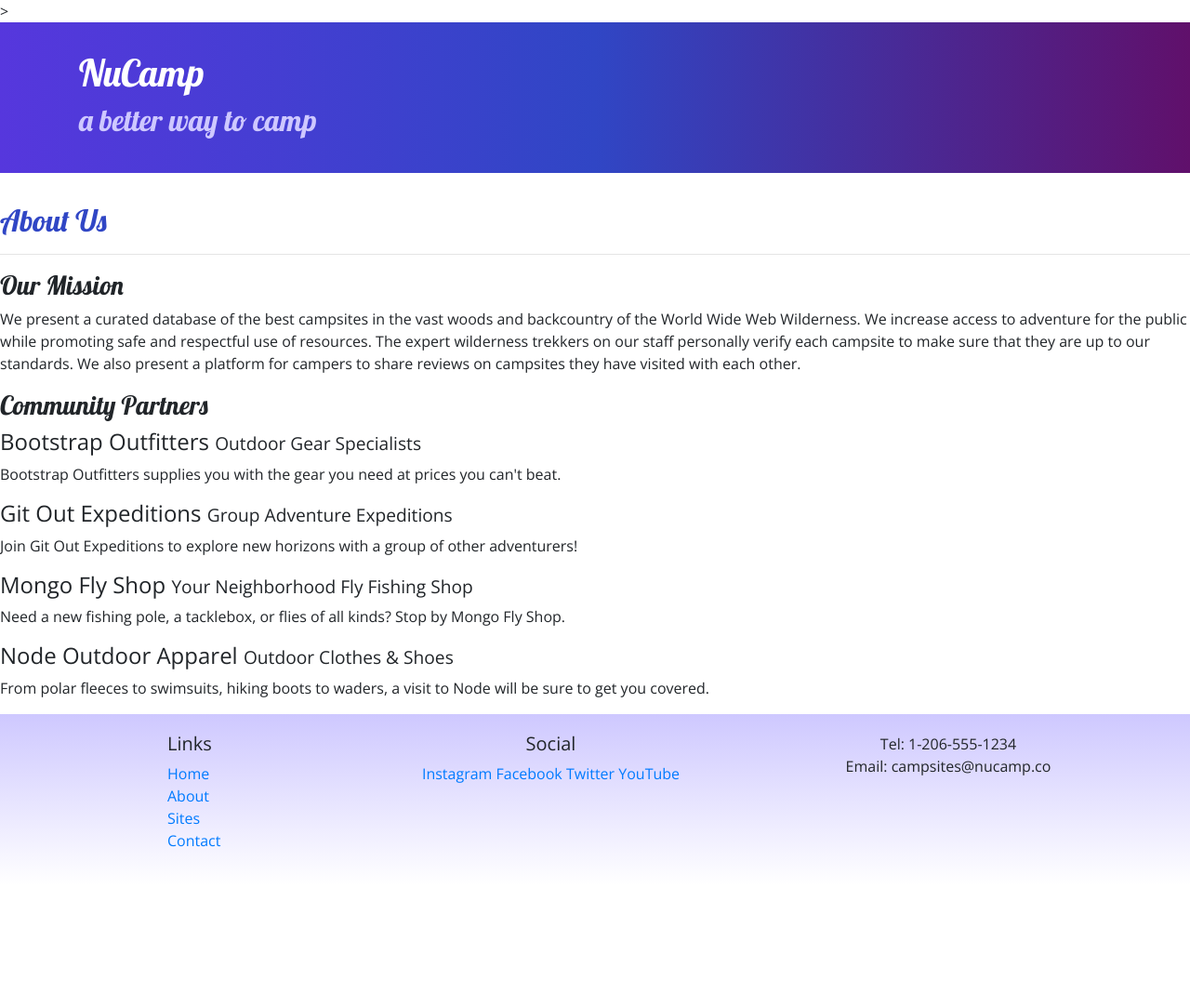
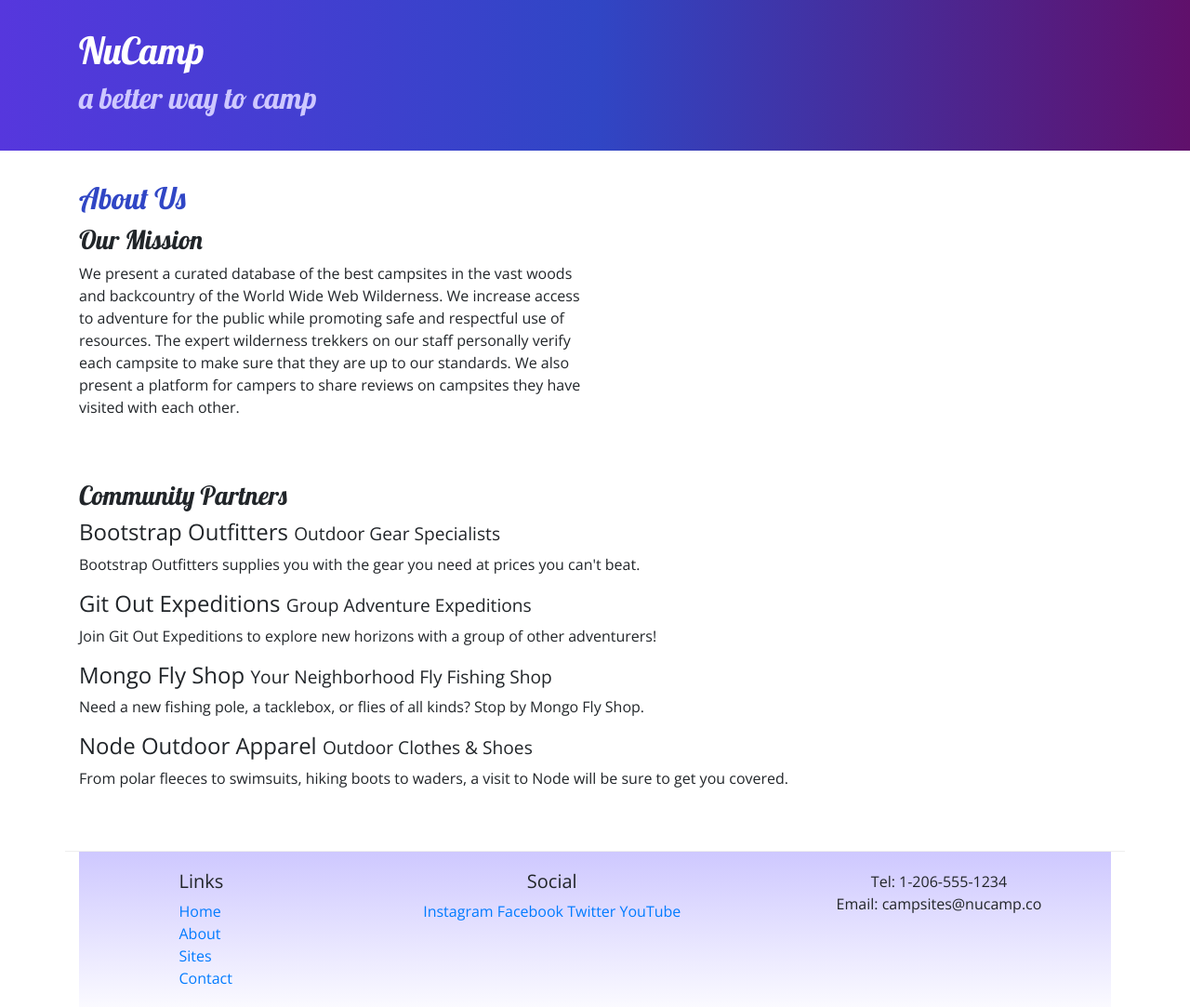
Before and after one commit to rmriddick/campsite-bootstrap, a website: page aboutus.html in a window 1280 px wide. Shown: the whole page at 93% size. Before the commit the page ends 952 px from the top, so only its background shows below. Drawn offline with nearby package versions, Linux system fonts and the light colour scheme.

Commit message:
Workshoop 1 Tasks 2-3

```diff
--- a/aboutus.html
+++ b/aboutus.html
@@ -14,7 +14,7 @@
         <link rel="stylesheet" href="css/styles.css" />
 
     <title>NuCamp: A Better Way To Camp</title>
-</head>>
+</head>
 
 <body>
 
@@ -29,16 +29,17 @@
         </div>
     </header>
 
-    <div>
-        <div>
-            <div>
+    <div class="container">
+
+        <div class="row">
+            <div class="col-sm-12">
                 <h2>About Us</h2>
+            </div>
             <hr />
         </div>
-        </div>
 
-        <div>
-            <div>
+        <div class="row">
+            <div class="col-sm-6">
                 <h3>Our Mission</h3>
         <p>We present a curated database of the best campsites in the vast woods and backcountry of the World Wide Web Wilderness. We increase access to adventure for the public while promoting safe and respectful use of resources. The expert wilderness trekkers on our staff personally verify each campsite to make sure that they are up to our standards. We also present a platform for campers to share reviews on campsites they have visited with each other.</p>
         </div>
@@ -46,15 +47,17 @@
 
         <div>
             <div>
+                <div class="row row-content">
+                <div class="col">
                     <h3>Community Partners</h3>
                 <h4>Bootstrap Outfitters <small>Outdoor Gear Specialists</small></h4>
-                <p>Bootstrap Outfitters supplies you with the gear you need at prices you can't beat.</p>
+                <p class="d-none d-sm-block">Bootstrap Outfitters supplies you with the gear you need at prices you can't beat.</p>
                 <h4>Git Out Expeditions <small>Group Adventure Expeditions</small></h4>
-                <p>Join Git Out Expeditions to explore new horizons with a group of other adventurers!</p>
+                <p class="d-none d-sm-block">Join Git Out Expeditions to explore new horizons with a group of other adventurers!</p>
                 <h4>Mongo Fly Shop <small>Your Neighborhood Fly Fishing Shop</small></h4>
-                <p>Need a new fishing pole, a tacklebox, or flies of all kinds? Stop by Mongo Fly Shop.</p>
+                <p class="d-none d-sm-block">Need a new fishing pole, a tacklebox, or flies of all kinds? Stop by Mongo Fly Shop.</p>
                 <h4>Node Outdoor Apparel <small>Outdoor Clothes & Shoes</small></h4>
-                <p>From polar fleeces to swimsuits, hiking boots to waders, a visit to Node will be sure to get you covered.</p>
+                <p class="d-none d-sm-block">From polar fleeces to swimsuits, hiking boots to waders, a visit to Node will be sure to get you covered.</p>
             </div>
         </div>
     </div>
@@ -86,6 +89,11 @@
         </div>
     </footer>
 
+        <!-- jQuery must come first, then Popper.js, then the Bootstrap JavaScript plugins.-->
+        <script src="node_modules/jquery/dist/jquery.slim.min.js"></script>
+        <script src="node_modules/popper.js/dist/umd/popper.min.js"></script>
+        <script src="node_modules/bootstrap/dist/js/bootstrap.min.js"></script>
+
 </body>
 
 </html>
```
Lines whose indentation alone changed are shown as unchanged.
